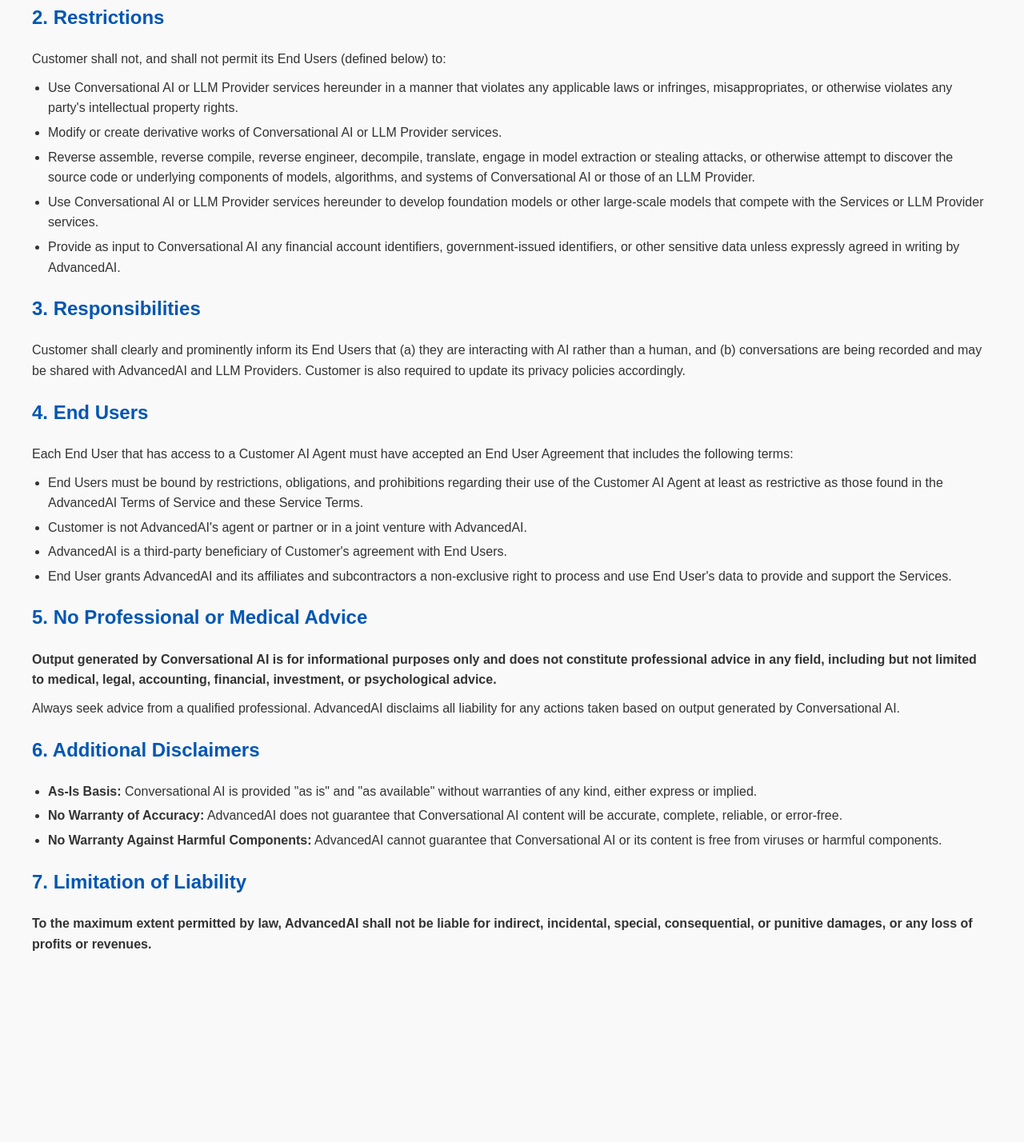
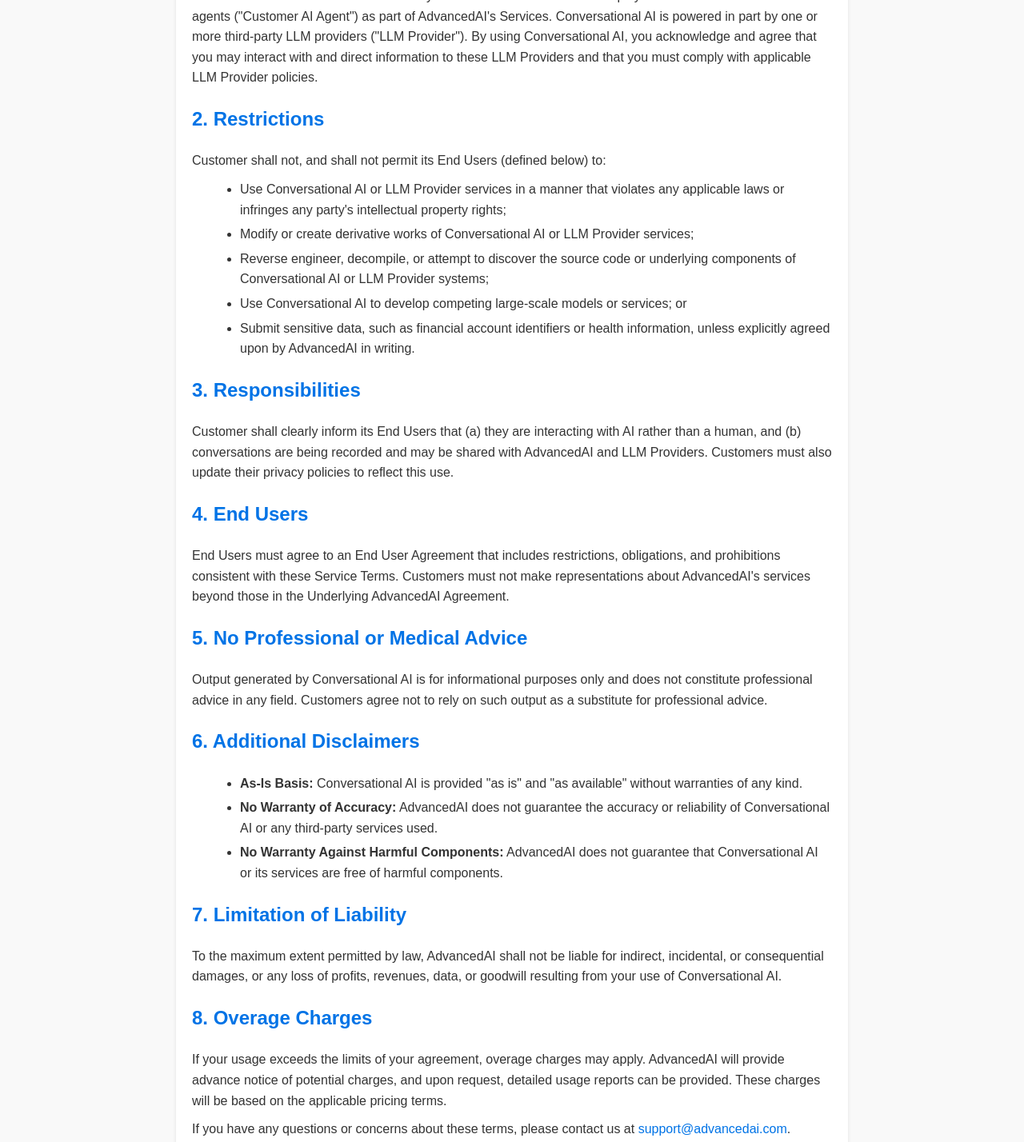
Before and after one commit to zachsupwork/Terms-and-conditions-, a plain HTML site: page index.html in a window 1280 px wide. Shown: the part 593-2021 px from the top of the page at 80% size. Before the commit the page ends 1836 px from the top, so only its background shows below. Drawn offline with Linux system fonts and the light colour scheme.

Commit message:
Update index.html

```diff
--- a/index.html
+++ b/index.html
@@ -8,109 +8,94 @@
         body {
             font-family: Arial, sans-serif;
             line-height: 1.6;
-            margin: 20px;
-            padding: 20px;
+            margin: 0;
+            padding: 0;
             background-color: #f9f9f9;
             color: #333;
         }
-
+        .container {
+            max-width: 800px;
+            margin: 20px auto;
+            background: #fff;
+            padding: 20px;
+            border-radius: 8px;
+            box-shadow: 0 2px 4px rgba(0, 0, 0, 0.1);
+        }
         h1, h2 {
-            color: #0056b3;
+            color: #0073e6;
         }
-
         h1 {
-            border-bottom: 2px solid #0056b3;
-            padding-bottom: 5px;
+            font-size: 2rem;
         }
-
+        h2 {
+            font-size: 1.5rem;
+            margin-top: 20px;
+        }
         p {
             margin: 10px 0;
         }
-
         ul {
-            margin: 10px 0;
-            padding-left: 20px;
+            margin: 10px 0 10px 20px;
         }
-
         li {
             margin-bottom: 5px;
         }
-
-        .important {
-            background-color: #ffeded;
-            padding: 10px;
-            border-left: 4px solid #ff4d4d;
-            margin: 15px 0;
+        a {
+            color: #0073e6;
+            text-decoration: none;
         }
-
-        .section {
-            margin-top: 20px;
+        a:hover {
+            text-decoration: underline;
         }
     </style>
 </head>
 <body>
-    <h1>AdvancedAI Conversational AI Terms</h1>
-    <p><strong>Last updated:</strong> 5 December 2024</p>
+    <div class="container">
+        <h1>AdvancedAI Conversational AI Terms</h1>
+        <p><strong>Last updated:</strong> 5 December 2024</p>
 
-    <p>These Conversational AI Terms ("Service Terms") supplement your ("you", "your", or "Customer") existing agreement with AdvancedAI or, if no separate agreement exists, the <strong>AdvancedAI Terms of Service</strong> (either, the "Underlying AdvancedAI Agreement"). Your use of Conversational AI (defined below) is also subject to our <a href="#">Prohibited Use Policy</a> and our <a href="#">Privacy Policy</a>. Defined terms used in these Service Terms have the meanings set forth in the Underlying AdvancedAI Agreement.</p>
+        <p>These Conversational AI Terms ("Service Terms") supplement your ("you", "your", or "Customer") existing agreement with AdvancedAI or, if no separate agreement exists, the AdvancedAI Terms of Service (either, the "Underlying AdvancedAI Agreement"). Your use of Conversational AI (defined below) is also subject to our <a href="#">Prohibited Use Policy</a> and <a href="#">Privacy Policy</a>. Defined terms used in these Service Terms have the meanings set forth in the Underlying AdvancedAI Agreement.</p>
 
-    <p>Please read these Service Terms carefully. By using Conversational AI, you agree to these Service Terms. If you do not agree or do not have the authority to agree, you are not permitted to use Conversational AI. These Service Terms constitute a legally binding contract between you and AdvancedAI. In case of any conflict between these Service Terms and other terms agreed upon between you and AdvancedAI, these Service Terms shall prevail with respect to your access or use of Conversational AI.</p>
+        <p>By using Conversational AI, you agree to these Service Terms. If you do not agree or do not have the authority to agree, you are not permitted to use Conversational AI. These Service Terms constitute a legally binding contract between you and AdvancedAI. In case of any conflict between these Service Terms and other terms agreed upon between you and AdvancedAI, these Service Terms shall prevail with respect to your access or use of Conversational AI.</p>
 
-    <div class="important">
-        <p><strong>Note:</strong> THESE SERVICE TERMS CONTAIN VARIOUS LIMITATIONS AND EXCLUSIONS OF LIABILITY IN SECTIONS 5 AND 6.7.</p>
-    </div>
+        <p><strong>NOTE:</strong> THESE SERVICE TERMS CONTAIN LIMITATIONS AND EXCLUSIONS OF LIABILITY IN SECTIONS 5 AND 7.</p>
 
-    <div class="section">
         <h2>1. Conversational AI</h2>
         <p>"Conversational AI" is a solution offered by AdvancedAI that enables the deployment of interactive AI voice agents ("Customer AI Agent") as part of AdvancedAI's Services. Conversational AI is powered in part by one or more third-party LLM providers ("LLM Provider"). By using Conversational AI, you acknowledge and agree that you may interact with and direct information to these LLM Providers and that you must comply with applicable LLM Provider policies.</p>
-    </div>
 
-    <div class="section">
         <h2>2. Restrictions</h2>
         <p>Customer shall not, and shall not permit its End Users (defined below) to:</p>
         <ul>
-            <li>Use Conversational AI or LLM Provider services hereunder in a manner that violates any applicable laws or infringes, misappropriates, or otherwise violates any party's intellectual property rights.</li>
-            <li>Modify or create derivative works of Conversational AI or LLM Provider services.</li>
-            <li>Reverse assemble, reverse compile, reverse engineer, decompile, translate, engage in model extraction or stealing attacks, or otherwise attempt to discover the source code or underlying components of models, algorithms, and systems of Conversational AI or those of an LLM Provider.</li>
-            <li>Use Conversational AI or LLM Provider services hereunder to develop foundation models or other large-scale models that compete with the Services or LLM Provider services.</li>
-            <li>Provide as input to Conversational AI any financial account identifiers, government-issued identifiers, or other sensitive data unless expressly agreed in writing by AdvancedAI.</li>
+            <li>Use Conversational AI or LLM Provider services in a manner that violates any applicable laws or infringes any party's intellectual property rights;</li>
+            <li>Modify or create derivative works of Conversational AI or LLM Provider services;</li>
+            <li>Reverse engineer, decompile, or attempt to discover the source code or underlying components of Conversational AI or LLM Provider systems;</li>
+            <li>Use Conversational AI to develop competing large-scale models or services; or</li>
+            <li>Submit sensitive data, such as financial account identifiers or health information, unless explicitly agreed upon by AdvancedAI in writing.</li>
         </ul>
-    </div>
 
-    <div class="section">
         <h2>3. Responsibilities</h2>
-        <p>Customer shall clearly and prominently inform its End Users that (a) they are interacting with AI rather than a human, and (b) conversations are being recorded and may be shared with AdvancedAI and LLM Providers. Customer is also required to update its privacy policies accordingly.</p>
-    </div>
+        <p>Customer shall clearly inform its End Users that (a) they are interacting with AI rather than a human, and (b) conversations are being recorded and may be shared with AdvancedAI and LLM Providers. Customers must also update their privacy policies to reflect this use.</p>
 
-    <div class="section">
         <h2>4. End Users</h2>
-        <p>Each End User that has access to a Customer AI Agent must have accepted an End User Agreement that includes the following terms:</p>
-        <ul>
-            <li>End Users must be bound by restrictions, obligations, and prohibitions regarding their use of the Customer AI Agent at least as restrictive as those found in the AdvancedAI Terms of Service and these Service Terms.</li>
-            <li>Customer is not AdvancedAI's agent or partner or in a joint venture with AdvancedAI.</li>
-            <li>AdvancedAI is a third-party beneficiary of Customer's agreement with End Users.</li>
-            <li>End User grants AdvancedAI and its affiliates and subcontractors a non-exclusive right to process and use End User's data to provide and support the Services.</li>
-        </ul>
-    </div>
+        <p>End Users must agree to an End User Agreement that includes restrictions, obligations, and prohibitions consistent with these Service Terms. Customers must not make representations about AdvancedAI's services beyond those in the Underlying AdvancedAI Agreement.</p>
 
-    <div class="section">
         <h2>5. No Professional or Medical Advice</h2>
-        <p><strong>Output generated by Conversational AI is for informational purposes only and does not constitute professional advice in any field, including but not limited to medical, legal, accounting, financial, investment, or psychological advice.</strong></p>
-        <p>Always seek advice from a qualified professional. AdvancedAI disclaims all liability for any actions taken based on output generated by Conversational AI.</p>
-    </div>
+        <p>Output generated by Conversational AI is for informational purposes only and does not constitute professional advice in any field. Customers agree not to rely on such output as a substitute for professional advice.</p>
 
-    <div class="section">
         <h2>6. Additional Disclaimers</h2>
         <ul>
-            <li><strong>As-Is Basis:</strong> Conversational AI is provided "as is" and "as available" without warranties of any kind, either express or implied.</li>
-            <li><strong>No Warranty of Accuracy:</strong> AdvancedAI does not guarantee that Conversational AI content will be accurate, complete, reliable, or error-free.</li>
-            <li><strong>No Warranty Against Harmful Components:</strong> AdvancedAI cannot guarantee that Conversational AI or its content is free from viruses or harmful components.</li>
+            <li><strong>As-Is Basis:</strong> Conversational AI is provided "as is" and "as available" without warranties of any kind.</li>
+            <li><strong>No Warranty of Accuracy:</strong> AdvancedAI does not guarantee the accuracy or reliability of Conversational AI or any third-party services used.</li>
+            <li><strong>No Warranty Against Harmful Components:</strong> AdvancedAI does not guarantee that Conversational AI or its services are free of harmful components.</li>
         </ul>
-    </div>
 
-    <div class="section">
         <h2>7. Limitation of Liability</h2>
-        <p><strong>To the maximum extent permitted by law, AdvancedAI shall not be liable for indirect, incidental, special, consequential, or punitive damages, or any loss of profits or revenues.</strong></p>
+        <p>To the maximum extent permitted by law, AdvancedAI shall not be liable for indirect, incidental, or consequential damages, or any loss of profits, revenues, data, or goodwill resulting from your use of Conversational AI.</p>
+
+        <h2>8. Overage Charges</h2>
+        <p>If your usage exceeds the limits of your agreement, overage charges may apply. AdvancedAI will provide advance notice of potential charges, and upon request, detailed usage reports can be provided. These charges will be based on the applicable pricing terms.</p>
+
+        <p>If you have any questions or concerns about these terms, please contact us at <a href="mailto:support@advancedai.com">support@advancedai.com</a>.</p>
     </div>
 </body>
-  </html>
+</html>
```
